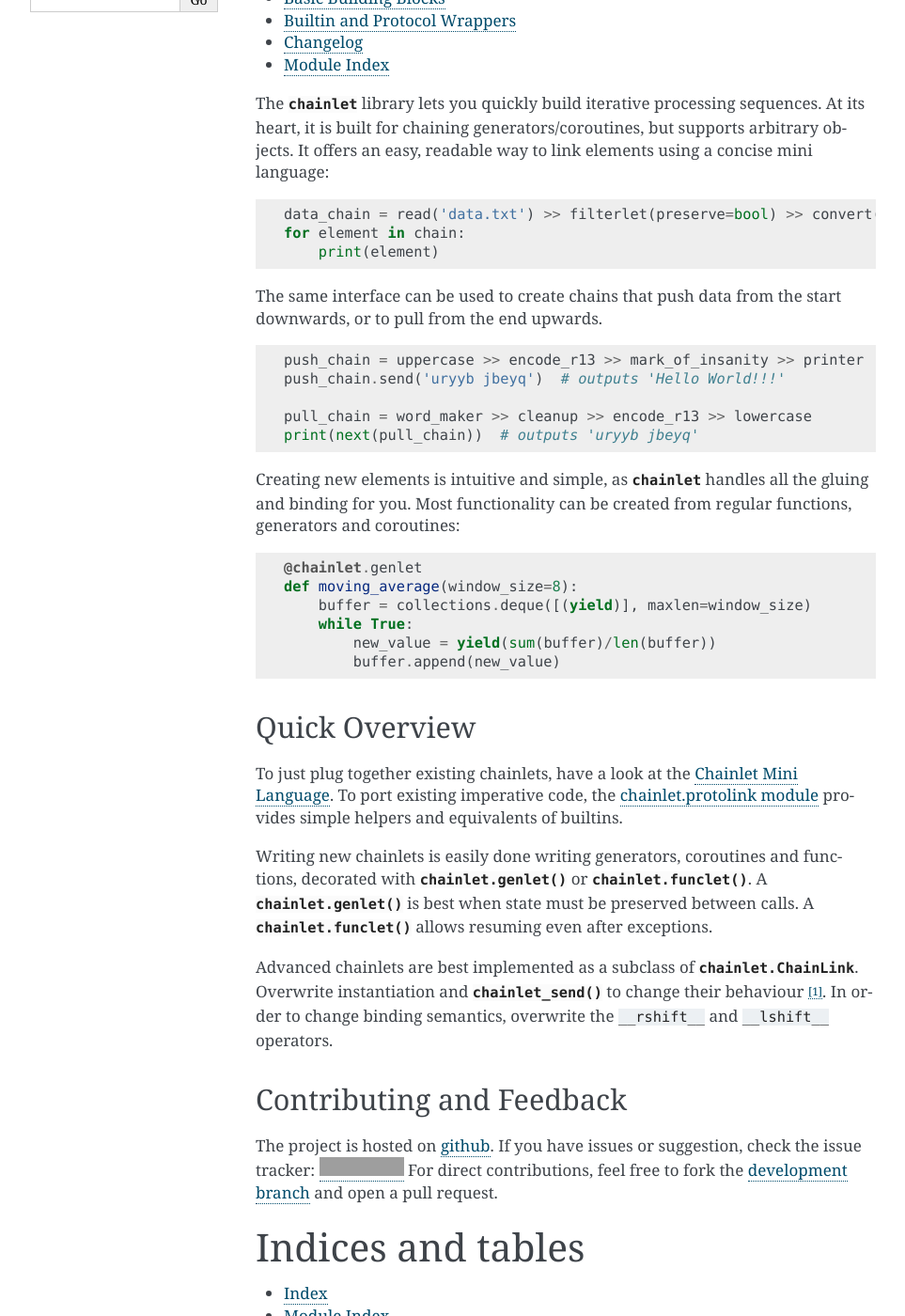
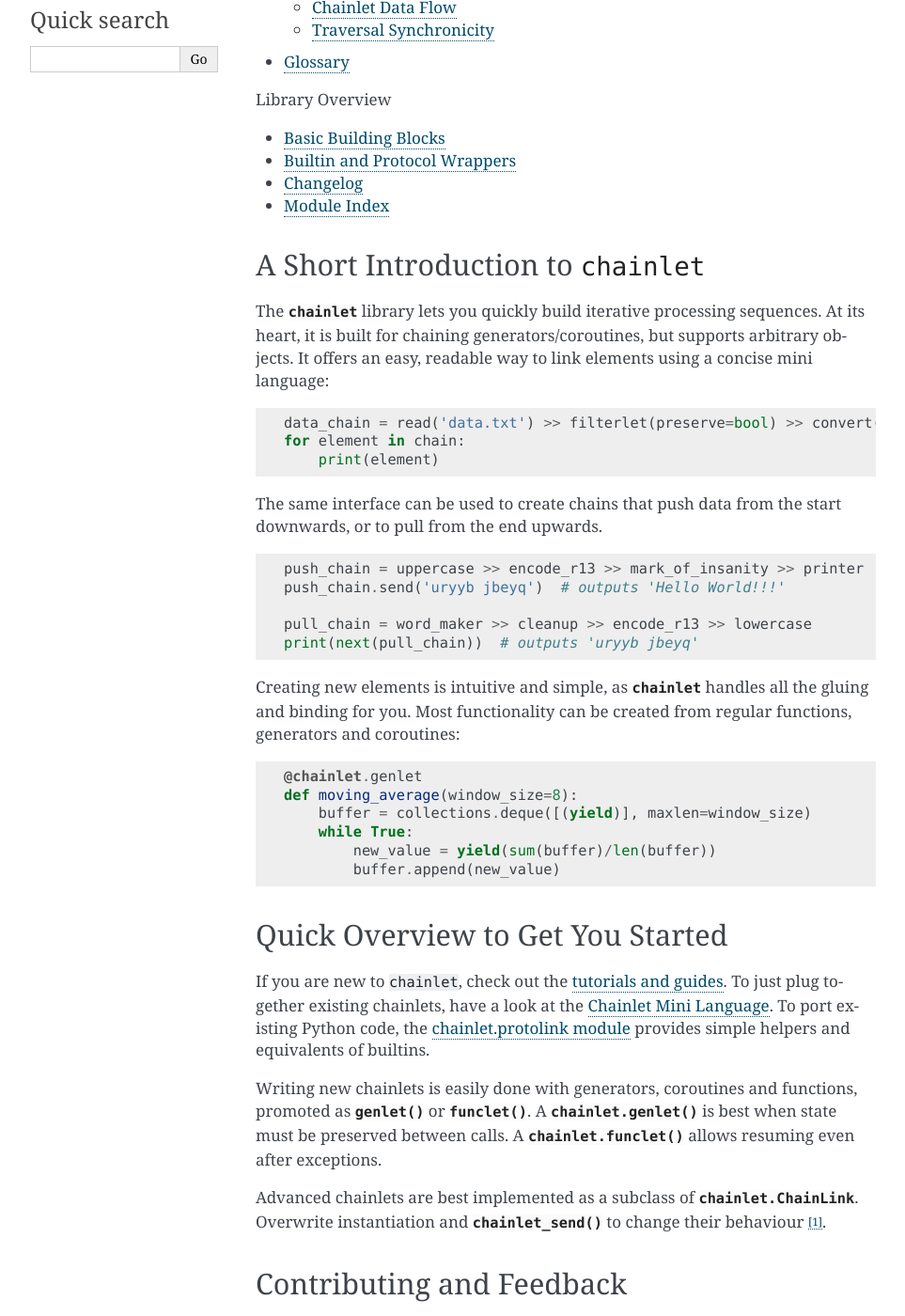
Before and after one commit to maxfischer2781/chainlet, a Sphinx documentation site: the page built from docs/index.rst, in a window 1280 px wide and 1400 px high, scrolled down 368 px. Shown: the whole window at 94% size, without its empty margins (148-1111 px from the left). Built offline with Sphinx 7.4.7, drawn with Linux system fonts in a browser that asks for light colours; formulas are drawn with MathJax 3; some of the changed text lies outside the part shown; grey boxes are pictures that could not be loaded.

Commit message:
major docs overhaul

```diff
--- a/docs/index.rst
+++ b/docs/index.rst
@@ -36,18 +36,24 @@
 
 
 .. toctree::
+    :maxdepth: 2
+    :caption: Documentation Topics
+
+    source/tutorial_main
+    source/spec_main
+    source/glossary
+
+.. toctree::
     :maxdepth: 1
-    :caption: Documentation Topics Overview:
+    :caption: Library Overview
 
-    source/intro
-    source/grammar
-    source/chains
-    source/async
-    source/glossary
     Basic Building Blocks <source/api/chainlet>
     Builtin and Protocol Wrappers <source/api/chainlet.protolink>
     Changelog <source/changelog>
     Module Index <source/api/modules>
+
+A Short Introduction to ``chainlet``
+------------------------------------
 
 The :py:mod:`chainlet` library lets you quickly build iterative processing sequences.
 At its heart, it is built for chaining generators/coroutines, but supports arbitrary objects.
@@ -81,19 +87,19 @@
             new_value = yield(sum(buffer)/len(buffer))
             buffer.append(new_value)
 
-Quick Overview
---------------
+Quick Overview to Get You Started
+---------------------------------
 
-To just plug together existing chainlets, have a look at the :doc:`source/grammar`.
-To port existing imperative code, the :doc:`source/api/chainlet.protolink` provides simple helpers and equivalents of builtins.
+If you are new to ``chainlet``, check out the :doc:`tutorials and guides <source/tutorial_main>`.
+To just plug together existing chainlets, have a look at the :doc:`source/spec/grammar`.
+To port existing Python code, the :doc:`source/api/chainlet.protolink` provides simple helpers and equivalents of builtins.
 
-Writing new chainlets is easily done writing generators, coroutines and functions, decorated with :py:func:`chainlet.genlet` or :py:func:`chainlet.funclet`.
+Writing new chainlets is easily done with generators, coroutines and functions, promoted as :py:func:`~chainlet.genlet` or :py:func:`~chainlet.funclet`.
 A :py:func:`chainlet.genlet` is best when state must be preserved between calls.
 A :py:func:`chainlet.funclet` allows resuming even after exceptions.
 
 Advanced chainlets are best implemented as a subclass of :py:class:`chainlet.ChainLink`.
 Overwrite instantiation and :py:meth:`~chainlet.ChainLink.chainlet_send` to change their behaviour [#wrapperdetail]_.
-In order to change binding semantics, overwrite the ``__rshift__`` and ``__lshift__`` operators.
 
 Contributing and Feedback
 -------------------------
--- a/docs/source/explicit_chains.rst
+++ /dev/null
@@ -1,2 +0,0 @@
-Explicit Flow Control
-=====================
```
Also changed, not shown: docs/source/intro.rst (deleted, +0 -83 lines), docs/source/spec/async.rst (renamed from docs/source/async.rst, +1 -1 lines), docs/source/spec_main.rst (added, +10 -0 lines), docs/source/tutorial/intro.rst (added, +147 -0 lines), docs/source/tutorial_main.rst (added, +8 -0 lines), docs/source/spec/chains.rst (renamed from docs/source/chains.rst), docs/source/spec/grammar.rst (renamed from docs/source/grammar.rst).
